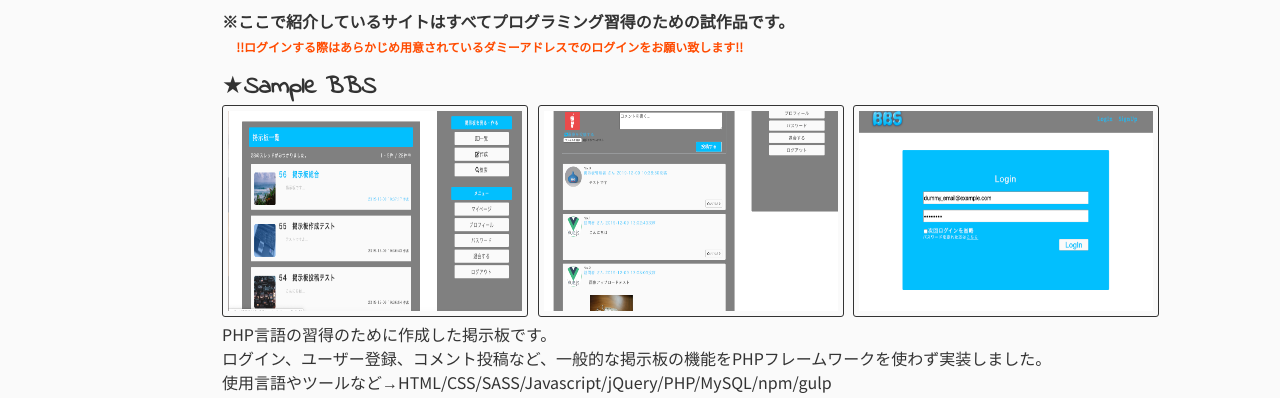
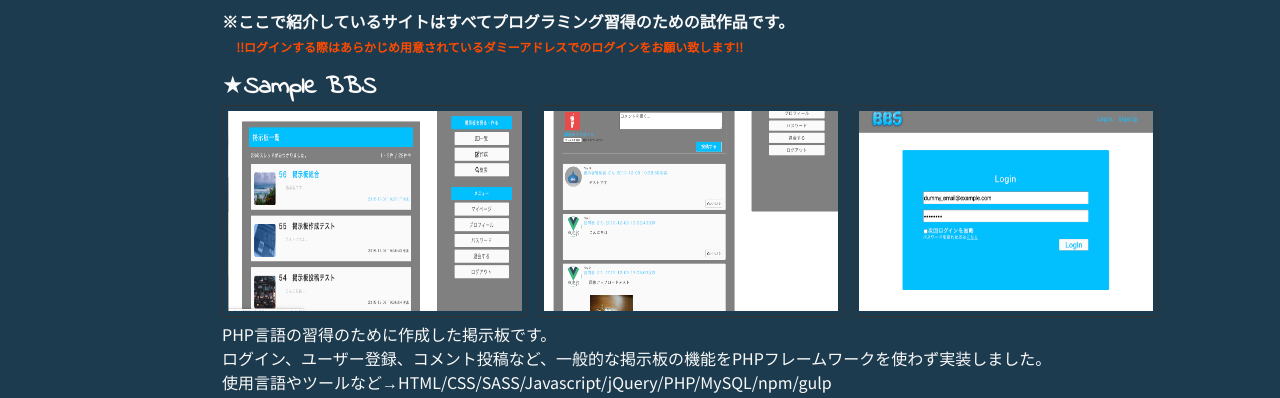
Before and after one commit to shu-g1t/portfolio_hub, a plain HTML site: page index.html in a window 1280 px wide. Shown: the part 267-665 px from the top of the page. Drawn offline with nearby package versions, Linux system fonts and the light colour scheme.

Commit message:
Update portfolio.css

```diff
--- a/portfolio.css
+++ b/portfolio.css
@@ -126,8 +126,8 @@ footer{
 .portfolio_list{
   width:100%;
   height:100%;
-  background:#fafafa;
-  color:#333;
+  background-color:#1d3b4e;
+  color:#fafafa;
   margin:100px 0px;
   padding:72px;
 }
```
